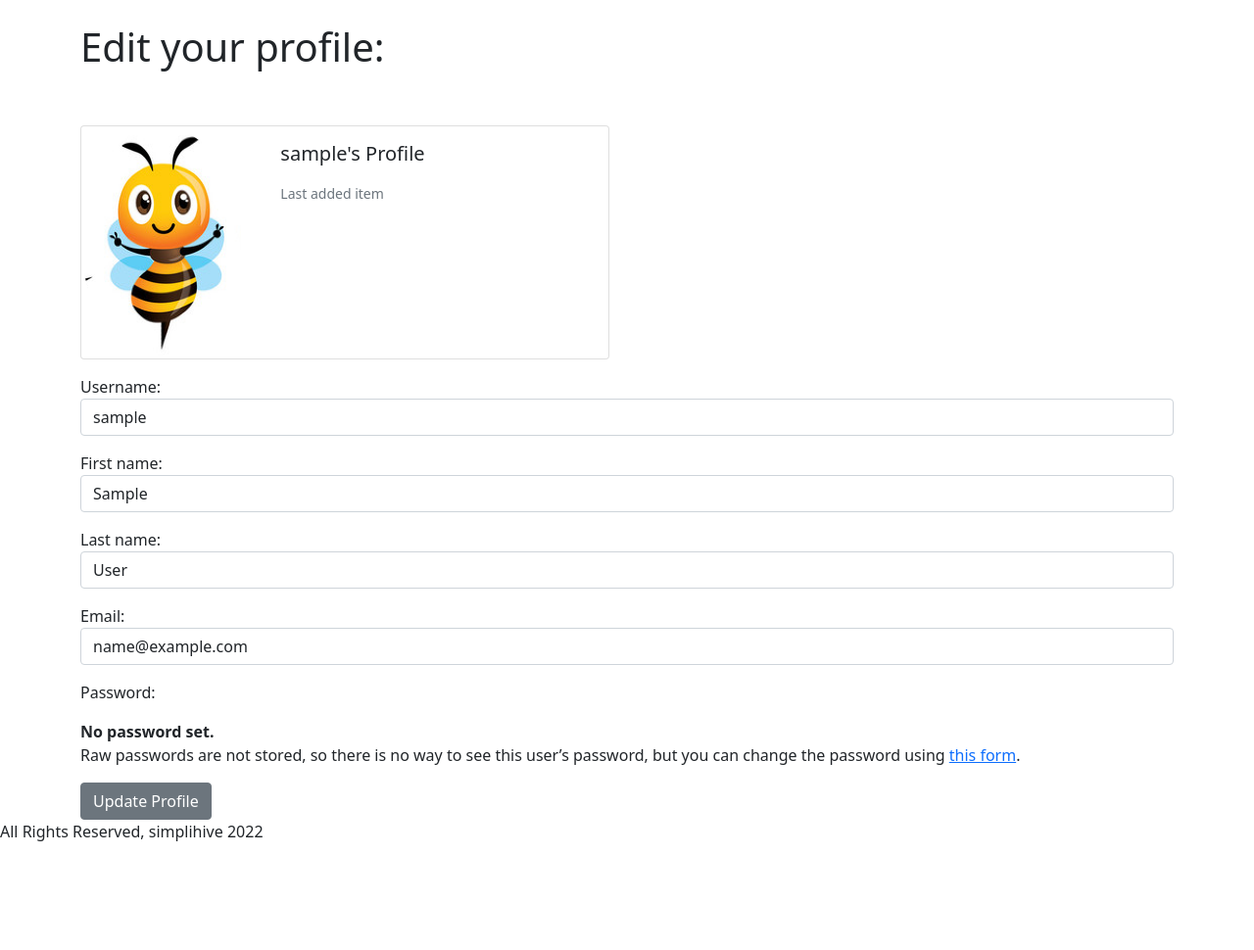
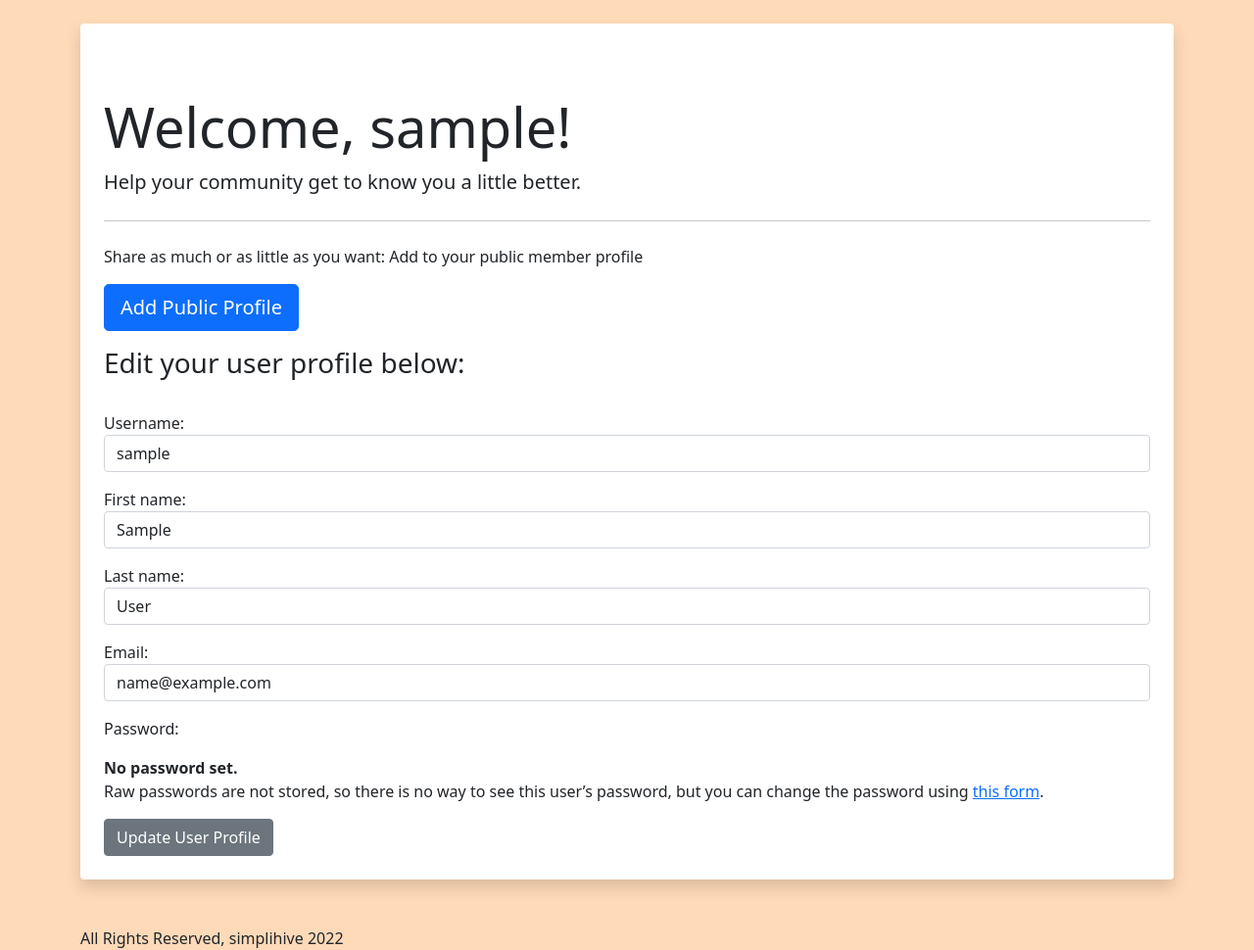
Before and after one commit to CatW-M/simplihive, a Django app: page /members/edit_profile/ in a window 1280 px wide. Shown: the part 56-1026 px from the top of the page at 98% size. Before the commit the page ends 915 px from the top, so only its background shows below. Run offline with Django 4.2, Linux system fonts and the light colour scheme; the visitor is signed in with stand-in values (Sample User, id 1).

Commit message:
Feat: CRUD Public (Member) Profile

```diff
--- a/main_app/forms.py
+++ b/main_app/forms.py
@@ -1,4 +1,4 @@
-from .models import Item, Choice, Comment, Status
+from .models import Item, Choice, Comment, Status, MemberProfile
 from django import forms
 
 # choices = Status.objects.all().values_list('name','name')
@@ -31,6 +31,23 @@ class ItemForm(forms.ModelForm):
             'status': forms.Select(choices=choice_list, attrs={'class': 'form-control'}),
         }
 
+class MemberForm(forms.ModelForm):
+    class Meta:
+        model = MemberProfile
+        fields = ('bio', 'profile_pic', 'city', 'state')
+        labels = {
+            'bio': '',
+            'profile_pic': 'Upload image:',
+            'city': '',
+            'state': '',
+
+        }
+        widgets = {
+            'bio': forms.Textarea(attrs={'class': 'form-control', 'placeholder': 'Share something about yourself...'}),
+            'city': forms.TextInput(attrs={'class': 'form-control', 'placeholder': 'Share your city (optional)'}),
+            'state': forms.TextInput(attrs={'class': 'form-control', 'placeholder': 'Share your state (optional)'}),
+        }
+
 class VoteForm(forms.ModelForm):
     class Meta:
         model = Choice
--- /dev/null
+++ b/main_app/static/main_app/css/style.css
@@ -0,0 +1,3 @@
+body {
+    background-color: peachpuff;
+}
--- a/main_app/templates/main_app/base.html
+++ b/main_app/templates/main_app/base.html
@@ -1,14 +1,15 @@
+{% load static %}
 <!doctype html>
 <html lang="en">
   <head>
-    <!-- Required meta tags -->
     <meta charset="utf-8">
     <meta name="viewport" content="width=device-width, initial-scale=1">
 
-    <!-- Bootstrap CSS -->
     <link href="https://cdn.jsdelivr.net/npm/bootstrap@5.0.2/dist/css/bootstrap.min.css" rel="stylesheet" integrity="sha384-EVSTQN3/azprG1Anm3QDgpJLIm9Nao0Yz1ztcQTwFspd3yD65VohhpuuCOmLASjC" crossorigin="anonymous">
 
     <title>Simplihive - Logged In</title>
+
+    <link rel="stylesheet" href="{% static 'main_app/css/style.css' %}">
   </head>
   <body>
     {% include 'main_app/navbar.html' %}
@@ -23,9 +24,10 @@
               </div>
             {% endfor %}
         {% endif %}
-
+        <div class="shadow p-4 mb-5 bg-body rounded">
         {% block content %}
         {% endblock %}
+        </div>
     </div>
 
     <!-- Optional JavaScript; choose one of the two! -->
@@ -39,6 +41,6 @@
     <script src="https://cdn.jsdelivr.net/npm/bootstrap@5.0.2/dist/js/bootstrap.min.js" integrity="sha384-cVKIPhGWiC2Al4u+LWgxfKTRIcfu0JTxR+EQDz/bgldoEyl4H0zUF0QKbrJ0EcQF" crossorigin="anonymous"></script>
     -->
 
-    <footer>All Rights Reserved, simplihive 2022</footer>
+    <footer class="container">All Rights Reserved, simplihive 2022</footer>
   </body>
 </html>
--- a/main_app/urls.py
+++ b/main_app/urls.py
@@ -12,6 +12,8 @@ urlpatterns = [
     path('items/<int:pk>/update/', views.ItemUpdate.as_view(), name='items_update'),
     path('items/<int:pk>/delete/', views.ItemDelete.as_view(), name='items_delete'),
     path('items/<int:pk>/comment/', views.AddCommentView.as_view(), name='add_comment'),
+    path('memberprofile/create/', views.MemberProfileCreateView.as_view(), name='member_create'),
+    path('memberprofile/<int:pk>/update/', views.MemberProfileUpdateView.as_view(), name='member_update'),
     # path('user/<username>/', views.profile, name='profile'),
     # path('logout/', views.logout_view, name="logout"),
     # path('signup/', views.signup, name='signup'),
--- a/members/templates/authenticate/edit_profile.html
+++ b/members/templates/authenticate/edit_profile.html
@@ -3,8 +3,8 @@
 
 {% block title %}Edit Profile{% endblock %}
 {% block content %}
-<h1>Edit your profile:</h1>
 <br/><br/>
+{% if user.memberprofile %}
 <div class="card mb-3" style="max-width: 540px;">
   <div class="row no-gutters">
     <div class="col-md-4">
@@ -16,19 +16,33 @@
     </div>
     <div class="col-md-8">
       <div class="card-body">
-          <h5 class="card-title">{{ user }}'s Profile</h5>
+        <h2 class="card-title">{{ user }}'s Profile</h2>
         <p class="card-text">{{ user.memberprofile.bio }}</p>
-          <p class="card-text"><small class="text-muted">Last added item</small></p>
+        <p class="card-text"><small class="text-muted">Space Holder</small></p>
+        <a class="btn btn-primary btn-lg" href="{% url 'member_update' user.memberprofile.pk %}" role="button">Edit Public Profile</a>
       </div>
     </div>
   </div>
 </div>
+{% else %}
+<div class="jumbotron">
+  <h1 class="display-4">Welcome, {{user}}!</h1>
+  <p class="lead">Help your community get to know you a little better.</p>
+  <hr class="my-4">
+  <p>Share as much or as little as you want: Add to your public member profile</p>
+  <p class="lead">
+    <a class="btn btn-primary btn-lg" href="{% url 'member_create' %}" role="button">Add Public Profile</a>
+  </p>
+</div>
+{% endif %}
 
+<h3>Edit your user profile below:</h3>
+<br />
 <div class="form-group">
     <form method="POST">
         {% csrf_token %}
         {{ form.as_p }}
-        <button class="btn btn-secondary">Update Profile</button>
+        <button class="btn btn-secondary">Update User Profile</button>
 </div>
 
 
--- a/members/views.py
+++ b/members/views.py
@@ -31,7 +31,6 @@ class UserEditView(generic.UpdateView):
 
 class PasswordsChangeView(PasswordChangeView):
     form_class = PasswordChangingForm
-    # form_class = PasswordChangeForm
     success_url = reverse_lazy('index')
 
 class UserRegisterView(generic.CreateView):
--- a/simplihive/settings.py
+++ b/simplihive/settings.py
@@ -119,7 +119,7 @@ USE_TZ = True
 # Static files (CSS, JavaScript, Images)
 # https://docs.djangoproject.com/en/4.1/howto/static-files/
 
-STATIC_URL = '/static/'
+STATIC_URL = 'static/'
 
 # Default primary key field type
 # https://docs.djangoproject.com/en/4.1/ref/settings/#default-auto-field
```
Also changed, not shown: main_app/templates/index.html (+8 -6 lines), main_app/templates/main_app/member_edit.html (added, +27 -0 lines), main_app/views.py (+21 -2 lines), media/images/profile/Screen_Shot_2022-12-19_at_9.42.54_PM.png (added), media/images/profile/Screen_Shot_2022-12-19_at_9.42.54_PM_rnYDxXQ.png (added). Lines whose indentation alone changed are shown as unchanged.
